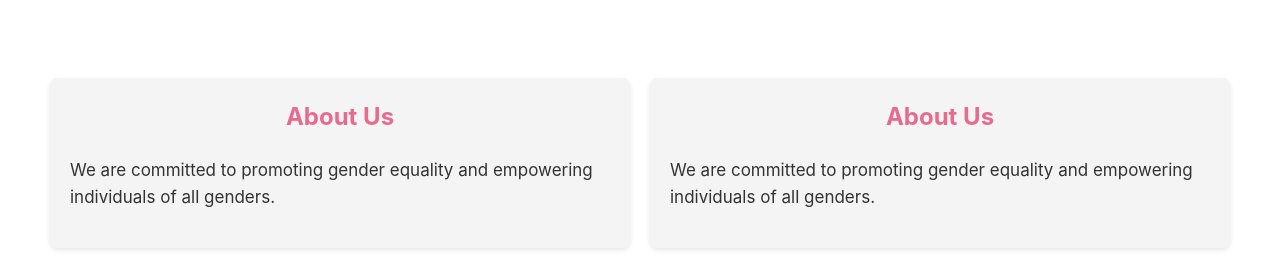
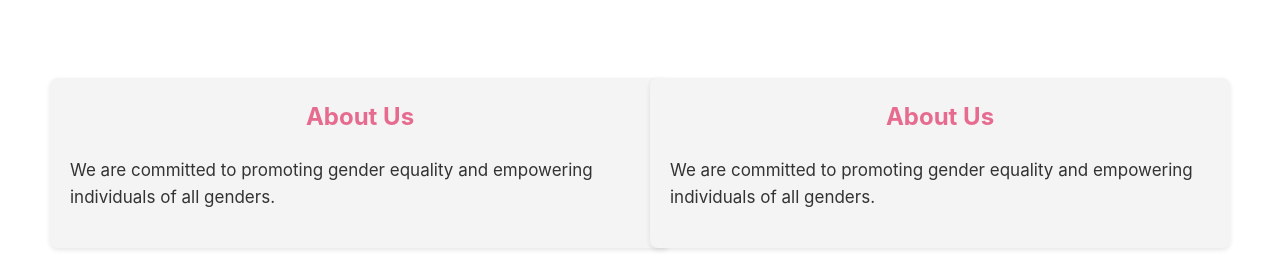
Before and after one commit to lyra-web/my-website, a plain HTML site: page index.html in a window 1280 px wide. Shown: the part 521-800 px from the top of the page. Drawn offline with Linux system fonts and the light colour scheme.

Commit message:
Update style.css

```diff
--- a/style.css
+++ b/style.css
@@ -67,14 +67,14 @@ nav a:hover {
 }
 
 .grid-container1 {
-  width: 100%;
-  max-width:100%;
   display: grid;
   gap: 20px;
   padding: 30px;
-  grid-template-columns: 2fr 2fr; /* default for larger screens */
+  grid-template-columns: 1fr 1fr; /* default for larger screens */
 }
 .grid-item1 {
+  width:100%;
+  max-width: 100%;
   background-color: #f4f4f4;
   padding: 20px;
   border-radius: 8px;
```
